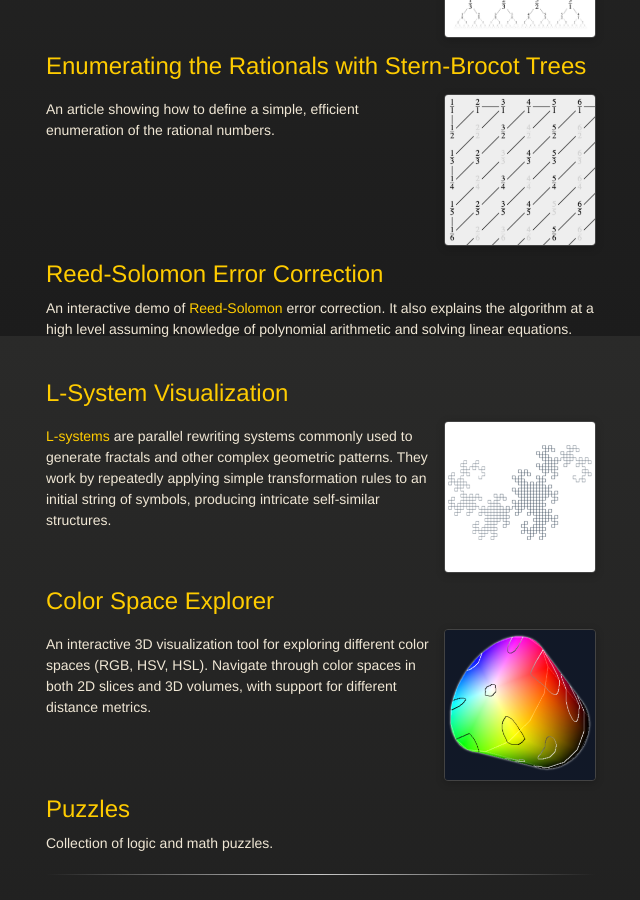
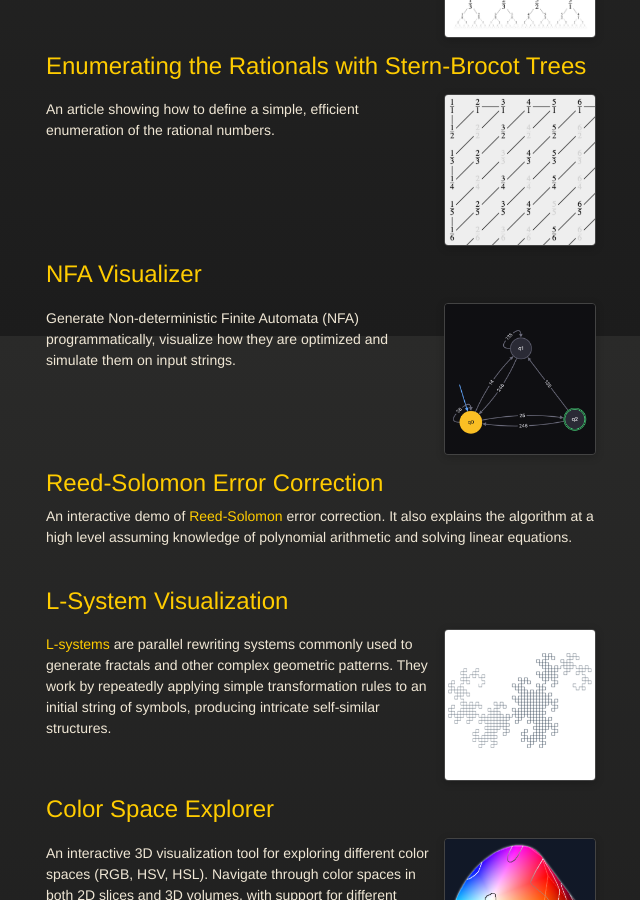
Before and after one commit to sigh/sigh.github.io, a Jekyll site: the page built from index.md, in a window 1280 px wide and 900 px high, scrolled down 564 px. Shown: the whole window, without its empty margins (269-909 px from the left). Built offline with Jekyll 4.4.1, drawn with Linux system fonts in a browser that asks for light colours.

Commit message:
Add NFA Visualizer to project list.

```diff
--- a/index.md
+++ b/index.md
@@ -25,6 +25,13 @@ and in order.
 
 An article showing how to define a simple, efficient enumeration of the rational
 numbers.
+
+## [NFA Visualizer](https://sigh.github.io/NFA-Visualizer)
+
+[![NFA Visualizer](img/nfa-visualizer.png)](https://sigh.github.io/NFA-Visualizer)
+
+Generate Non-deterministic Finite Automata (NFA) programmatically, visualize
+how they are optimized and simulate them on input strings.
 
 ## [Reed-Solomon Error Correction](https://sigh.github.io/reed-solomon)
 
```
Also changed, not shown: img/nfa-visualizer.png (added).
